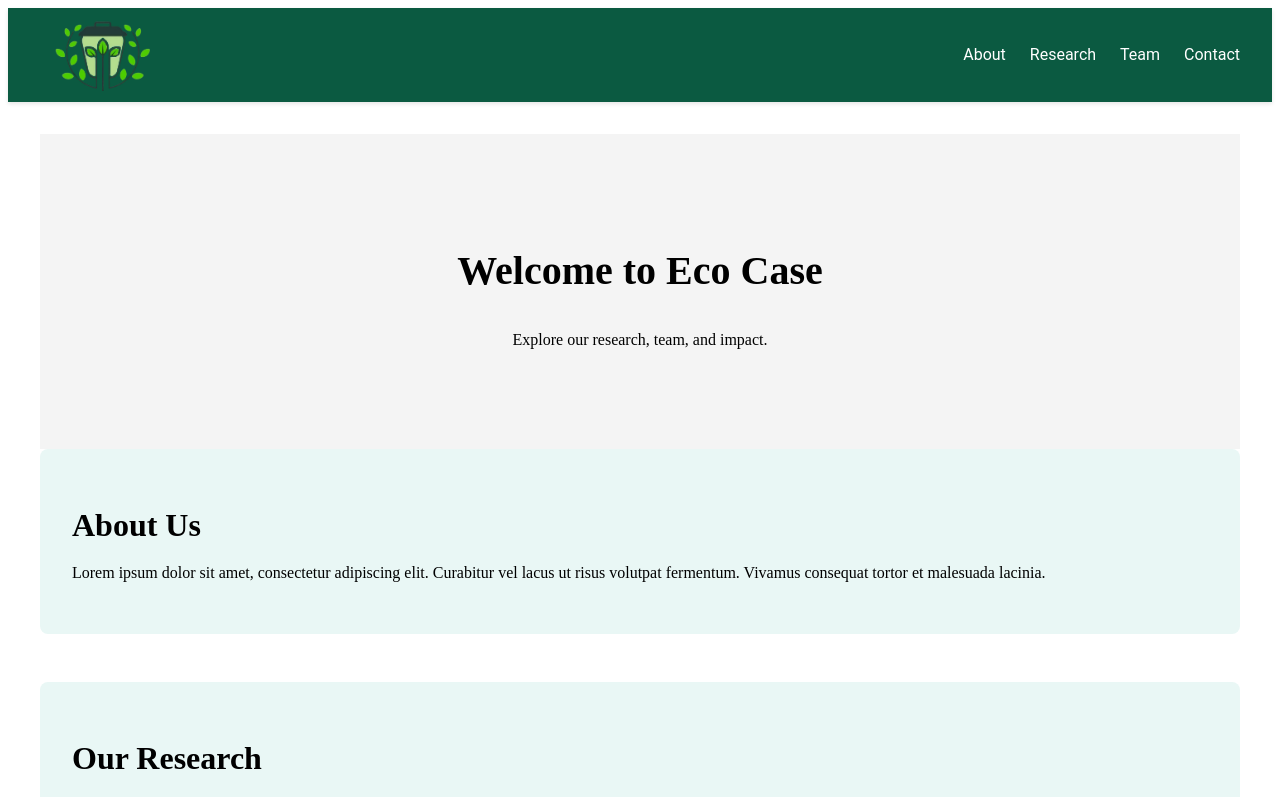
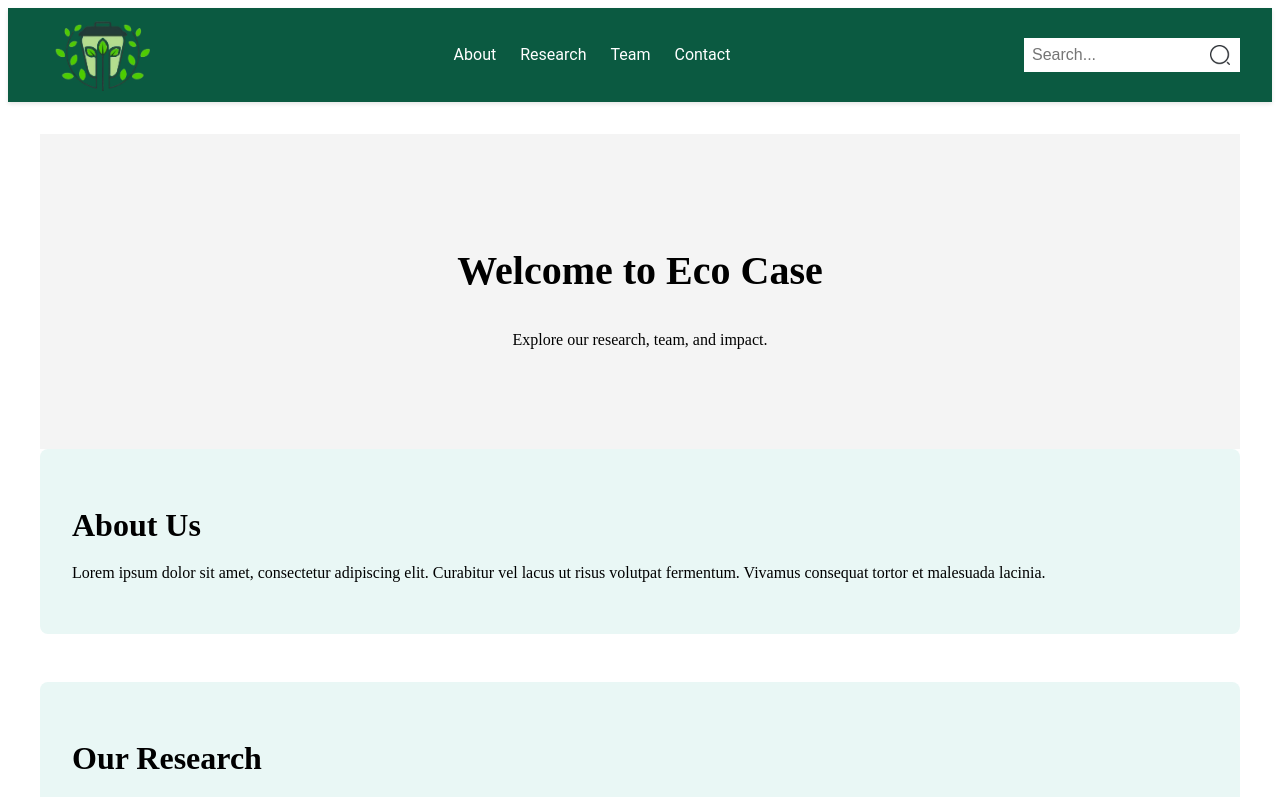
Before and after one commit to emmanuelokinyi/eco-case, a React app: page / in a window 1280 px wide. Shown: the top 797 px of the page. Built offline with nearby package versions, Linux system fonts and the light colour scheme.

Commit message:
adds search bar

```diff
--- a/src/Components/Navbar/Navbar.css
+++ b/src/Components/Navbar/Navbar.css
@@ -1,3 +1,4 @@
+/* General Styles */
 .navbar {
   display: flex;
   justify-content: space-between;
@@ -20,7 +21,6 @@
 .navbar.visible {
   top: 0;
 }
-
 
 .navbar .logo img {
   width: 120px;
@@ -63,9 +63,66 @@
   color: #fff;
 }
 
+.navbar .search-icon-container {
+  display: flex;
+  align-items: center;
+  gap: 1rem;
+}
+
+.navbar .search-bar {
+  position: relative;
+  display: none;
+}
+
+.navbar .search-bar.active {
+  display: block;
+  background-color: #fff;
+  padding: 0.5rem;
+  border-radius: 5px;
+}
+
+.navbar .search-bar input {
+  border: none;
+  outline: none;
+  padding: 0.5rem;
+  font-size: 1rem;
+  width: 200px;
+}
+
+.navbar .search-bar .search-icon-large {
+  position: absolute;
+  right: 10px;
+  top: 50%;
+  transform: translateY(-50%);
+  width: 20px;
+  height: 20px;
+  cursor: pointer;
+  display: none;
+}
+
+.navbar .search-icon-small {
+  display: none;
+  cursor: pointer;
+}
+
+
+@media (min-width: 769px) {
+  .navbar .search-bar {
+    display: block;
+  }
+
+  .navbar .search-bar .search-icon-large {
+    display: block;
+  }
+
+  .navbar .search-icon-small {
+    display: none;
+  }
+}
+
 @media (max-width: 768px) {
-    .navbar{
-      padding-left: 0%;
+  .navbar {
+    padding-left: 0;
   }
 
   .navbar .nav-links {
@@ -87,12 +144,13 @@
 
   .navbar .menu-icon {
     display: block;
+    padding-bottom: 10px;
   }
 
   .navbar .nav-links a {
-    font-size: 1.0rem;
-    padding: 0.6rem 1.0rem;
-    margin: 0rem 0;
+    font-size: 1rem;
+    padding: 0.6rem 1rem;
+    margin: 0;
     background-color: #0c9b79;
     border-radius: 30px;
     display: inline-block;
@@ -104,4 +162,16 @@
     background-color: #0e6c64;
     transform: scale(1.05);
   }
+
+  .navbar .search-bar {
+    display: none;
   }
+
+  .navbar .search-bar .search-icon-large {
+    display: none;
+  }
+
+  .navbar .search-icon-small {
+    display: block;
+  }
+}
--- a/src/Components/Navbar/Navbar.jsx
+++ b/src/Components/Navbar/Navbar.jsx
@@ -1,10 +1,13 @@
 import React, { useState, useEffect, useRef } from 'react';
 import './Navbar.css';
 import Logo from '../../Assets/logo.png';
+import Search from '../../Assets/search.png';
+import Search2 from '../../Assets/search2.png';
 
 const Navbar = () => {
   const [isMenuOpen, setIsMenuOpen] = useState(false);
   const [isNavbarVisible, setIsNavbarVisible] = useState(true);
+  const [isSearchOpen, setIsSearchOpen] = useState(false);
   const navbarRef = useRef(null);
   const menuRef = useRef(null);
 
@@ -12,18 +15,19 @@ const Navbar = () => {
     setIsMenuOpen(!isMenuOpen);
   };
 
-
   const handleClickOutside = (e) => {
     if (navbarRef.current && !navbarRef.current.contains(e.target)) {
       setIsMenuOpen(false);
     }
   };
 
-
   const handleLinkClick = () => {
     setIsMenuOpen(false);
   };
 
+  const toggleSearch = () => {
+    setIsSearchOpen(!isSearchOpen);
+  };
 
   const [prevScrollPos, setPrevScrollPos] = useState(window.pageYOffset);
 
@@ -31,10 +35,8 @@ const Navbar = () => {
     const currentScrollPos = window.pageYOffset;
 
     if (prevScrollPos > currentScrollPos) {
-
       setIsNavbarVisible(true);
     } else {
-
       setIsNavbarVisible(false);
     }
 
@@ -56,18 +58,28 @@ const Navbar = () => {
       <div className="logo">
         <img src={Logo} alt="Eco Case Logo" />
       </div>
-      <div
-        className={`nav-links ${isMenuOpen ? 'active' : ''}`}
-        ref={menuRef}
-      >
+
+      <div className={`nav-links ${isMenuOpen ? 'active' : ''}`} ref={menuRef}>
         <a href="#about" onClick={handleLinkClick}>About</a>
         <a href="#research" onClick={handleLinkClick}>Research</a>
         <a href="#team" onClick={handleLinkClick}>Team</a>
         <a href="#contact" onClick={handleLinkClick}>Contact</a>
       </div>
-      <div className="menu-icon" onClick={toggleMenu}>
+
+      <div className="search-icon-container">
+        <div className={`search-bar ${isSearchOpen ? 'active' : ''}`}>
+          <input type="text" placeholder="Search..." />
+          <img src={Search} alt="Search" className="search-icon-large" />
+        </div>
+        <div className="search-icon-small" onClick={toggleSearch}>
+          <img src={Search2} alt="Search" />
+        </div>
+        <div className="menu-icon" onClick={toggleMenu}>
         ☰
       </div>
+      </div>
+
+
     </nav>
   );
 };
```
Also changed, not shown: src/Assets/search.png (added), src/Assets/search2.png (added). Lines whose indentation alone changed are shown as unchanged.
